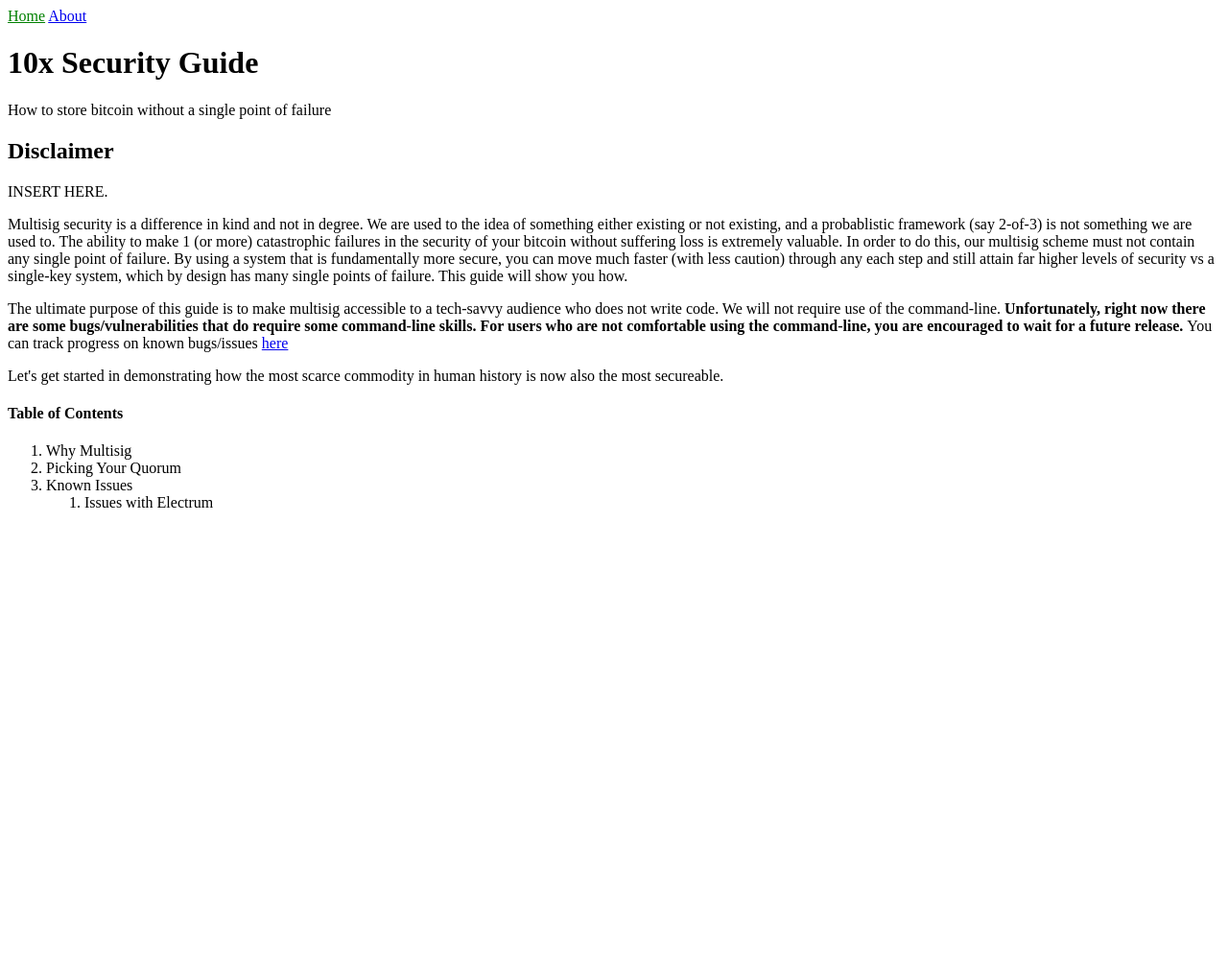
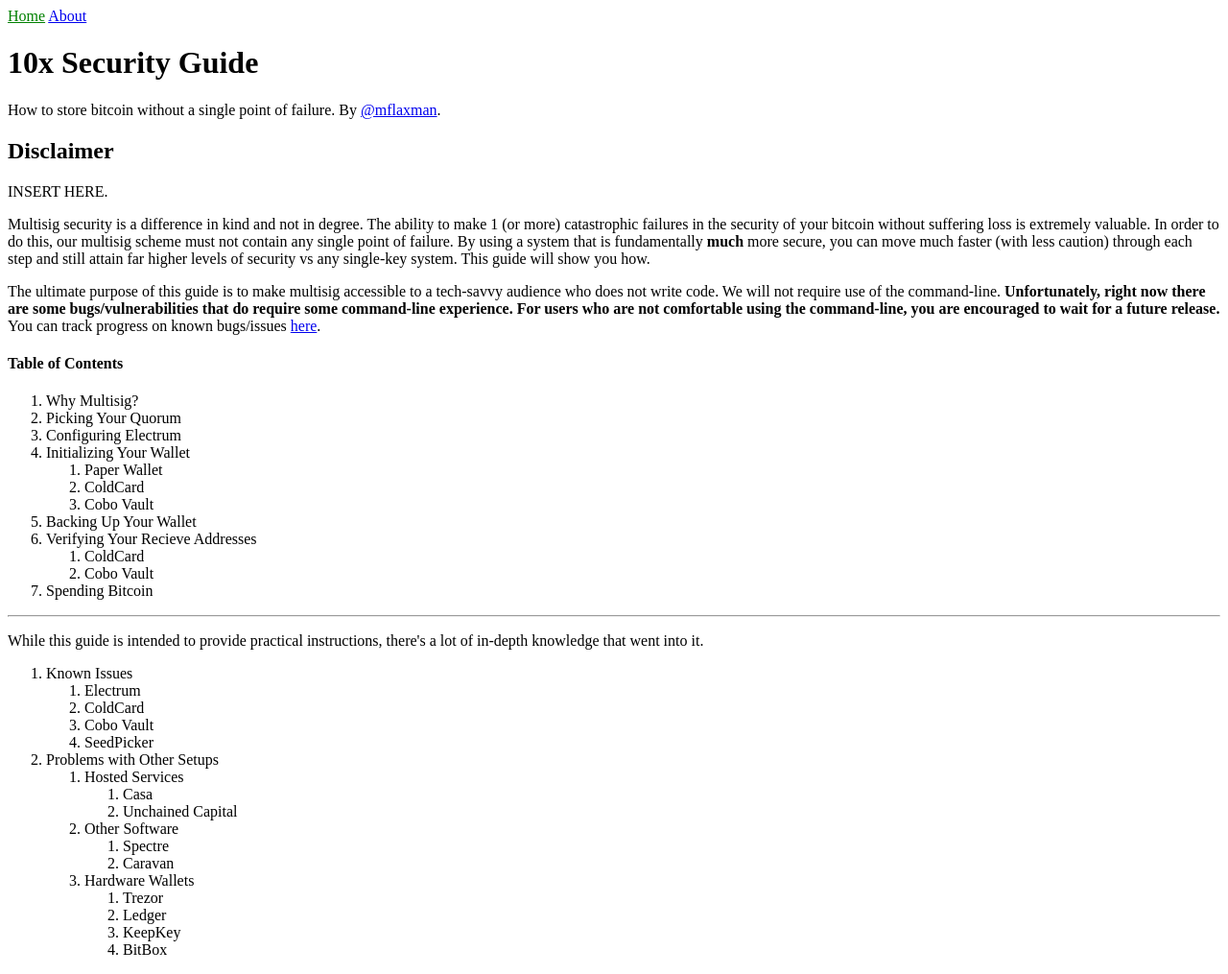
Before and after one commit to btcguide/btcguide.github.io, a Jekyll site: the page built from index.html, in a window 1280 px wide. Shown: the whole page at 96% size. Built offline with Jekyll 4.4.1, drawn with Linux system fonts in a browser that asks for light colours; before the commit the page ends 900 px from its top, so only the background shows below that.

Commit message:
add rough ToC

```diff
--- a/index.html
+++ b/index.html
@@ -2,7 +2,9 @@
 title: Home
 ---
 <h1>10x Security Guide</h1>
-<p>How to store bitcoin without a single point of failure</p>
+<p>
+  How to store bitcoin without a single point of failure. By <a href="https://twitter.com/mflaxman">@mflaxman</a>.
+</p>
 
 <h2>Disclaimer</h2>
 
@@ -10,10 +12,9 @@ INSERT HERE.
 
 <p>
   Multisig security is a difference in kind and not in degree.
-  We are used to the idea of something either existing or not existing, and a probablistic framework (say 2-of-3) is not something we are used to.
   The ability to make 1 (or more) catastrophic failures in the security of your bitcoin without suffering loss is extremely valuable.
   In order to do this, our multisig scheme must not contain any single point of failure.
-  By using a system that is fundamentally more secure, you can move much faster (with less caution) through any each step and still attain far higher levels of security vs a single-key system, which by design has many single points of failure.
+  By using a system that is fundamentally <strong>much</strong> more secure, you can move much faster (with less caution) through each step and still attain far higher levels of security vs any single-key system.
   This guide will show you how.
 </p>
 
@@ -21,23 +22,85 @@ INSERT HERE.
   The ultimate purpose of this guide is to make multisig accessible to a tech-savvy audience who does not write code.
   We will not require use of the command-line.
   <strong>
-    Unfortunately, right now there are some bugs/vulnerabilities that do require some command-line skills.
+    Unfortunately, right now there are some bugs/vulnerabilities that do require some command-line experience.
     For users who are not comfortable using the command-line, you are encouraged to wait for a future release.
   </strong>
-  You can track progress on known bugs/issues <a href="#">here</a>
+  You can track progress on known bugs/issues <a href="#">here</a>.
 </p>
 
-<p>
-  Let's get started in demonstrating how the most scarce commodity in human history is now also the most secureable.
-</p>
 
 <h4>Table of Contents</h4>
 
 <ol>
-  <li>Why Multisig</li>
+  <li>Why Multisig?</li>
+
   <li>Picking Your Quorum</li>
-  <li>Known Issues</li>
-  <ol>
-    <li>Issues with Electrum</li>
-  </ol>
+
+  <li>Configuring Electrum</li>
+
+  <li>Initializing Your Wallet
+    <ol>
+      <li>Paper Wallet</li>
+      <li>ColdCard</li>
+      <li>Cobo Vault</li>
+    </ol>
+  </li>
+
+  <li>Backing Up Your Wallet</li>
+
+  <li>Verifying Your Recieve Addresses
+    <ol>
+      <li>ColdCard</li>
+      <li>Cobo Vault</li>
+    </ol>
+  </li>
+
+  <li>Spending Bitcoin</li>
 </ol>
+
+<hr/>
+<p>
+  While this guide is intended to provide practical instructions, there's a lot of in-depth knowledge that went into it.
+</p>
+<ol>
+
+  <li>Known Issues
+    <ol>
+      <li>Electrum</li>
+      <li>ColdCard</li>
+      <li>Cobo Vault</li>
+      <li>SeedPicker</li>
+    </ol>
+  </li>
+
+  <li>Problems with Other Setups
+    <ol>
+
+      <li>Hosted Services
+	<ol>
+	  <li>Casa</li>
+	  <li>Unchained Capital</li>
+	</ol>
+      </li>
+
+      <li>
+	Other Software
+	<ol>
+	  <li>Spectre</li>
+	  <li>Caravan</li>
+	</ol>
+      </li>
+
+      <li>Hardware Wallets
+	<ol>
+	  <li>Trezor</li>
+	  <li>Ledger</li>
+	  <li>KeepKey</li>
+	  <li>BitBox</li>
+	</ol>
+      </li>
+
+    </ol>
+  </li>
+
+</ol>
```
